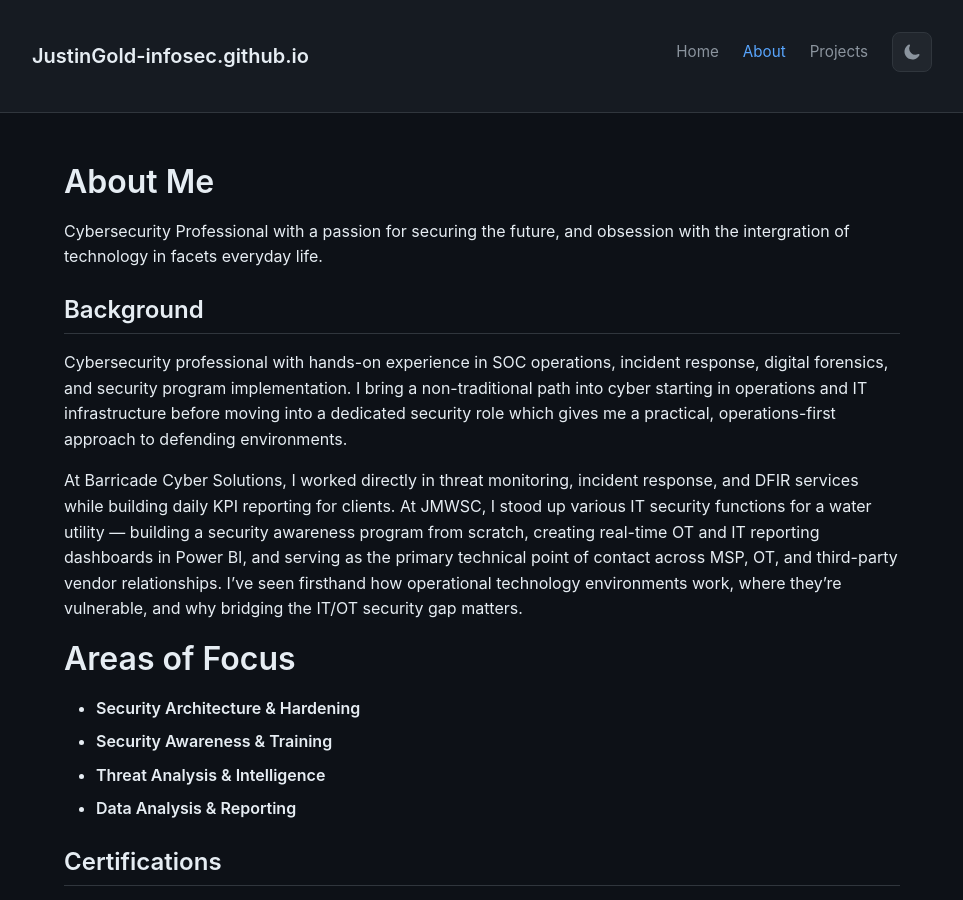
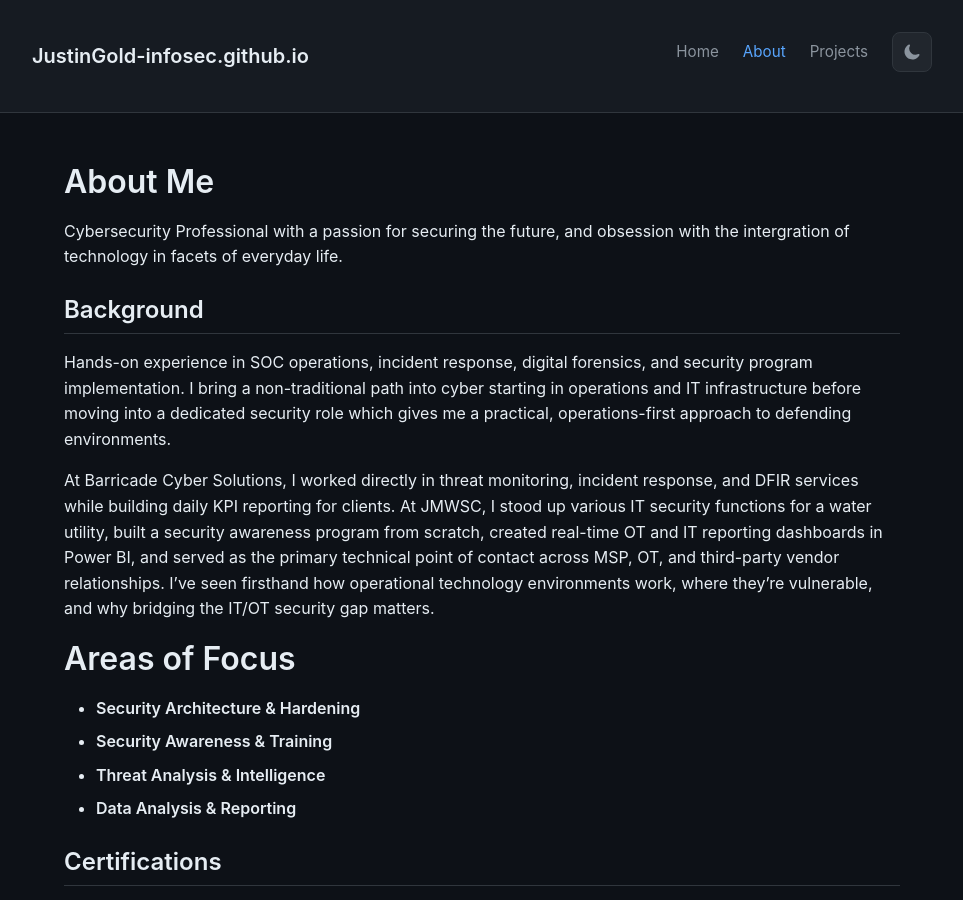
Before and after one commit to JustinGold-infosec/JustinGold-infosec.github.io, a Jekyll site: the page built from about.md, in a window 1280 px wide and 900 px high. Shown: the whole window, without its empty margins (158-1121 px from the left). Built offline with Jekyll 4.4.1, drawn with Linux system fonts in a browser that asks for light colours.

Commit message:
Refine content in about.md for clarity and grammar

```diff
--- a/about.md
+++ b/about.md
@@ -6,12 +6,12 @@ permalink: /about/
 
 # About Me
 
-Cybersecurity Professional with a passion for securing the future, and obsession with the intergration of technology in facets everyday life.
+Cybersecurity Professional with a passion for securing the future, and obsession with the intergration of technology in facets of everyday life.
 
 ## Background
- Cybersecurity professional with hands-on experience in SOC operations, incident response, digital forensics, and security program implementation. I bring a non-traditional path into cyber starting in operations and IT infrastructure before moving into a dedicated security role which gives me a practical, operations-first approach to defending environments.
+ Hands-on experience in SOC operations, incident response, digital forensics, and security program implementation. I bring a non-traditional path into cyber starting in operations and IT infrastructure before moving into a dedicated security role which gives me a practical, operations-first approach to defending environments.
 
- At Barricade Cyber Solutions, I worked directly in threat monitoring, incident response, and DFIR services while building daily KPI reporting for clients. At JMWSC, I stood up various IT security functions for a water utility — building a security awareness program from scratch, creating real-time OT and IT reporting dashboards in Power BI, and serving as the primary technical point of contact across MSP, OT, and third-party vendor relationships. I've seen firsthand how operational technology environments work, where they're vulnerable, and why bridging the IT/OT security gap matters.
+ At Barricade Cyber Solutions, I worked directly in threat monitoring, incident response, and DFIR services while building daily KPI reporting for clients. At JMWSC, I stood up various IT security functions for a water utility, built a security awareness program from scratch, created real-time OT and IT reporting dashboards in Power BI, and served as the primary technical point of contact across MSP, OT, and third-party vendor relationships. I've seen firsthand how operational technology environments work, where they're vulnerable, and why bridging the IT/OT security gap matters.
 
 # Areas of Focus
 
```
